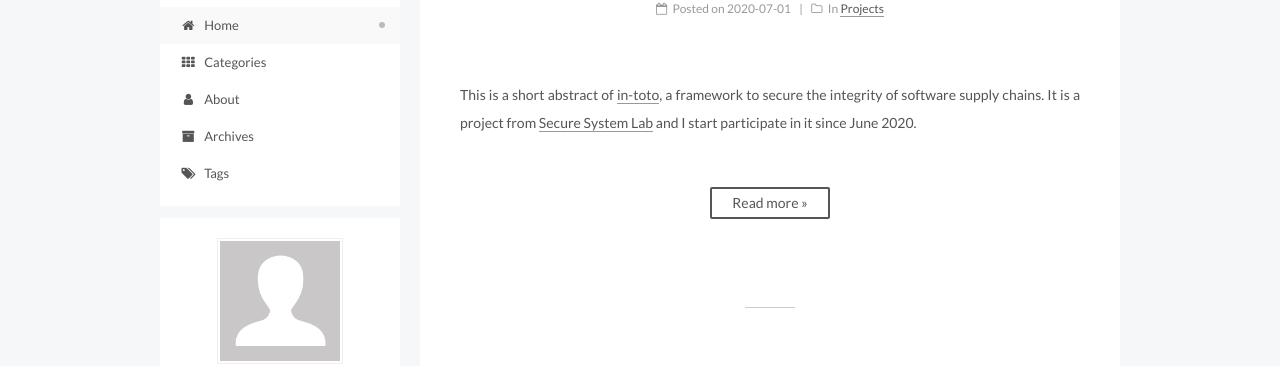
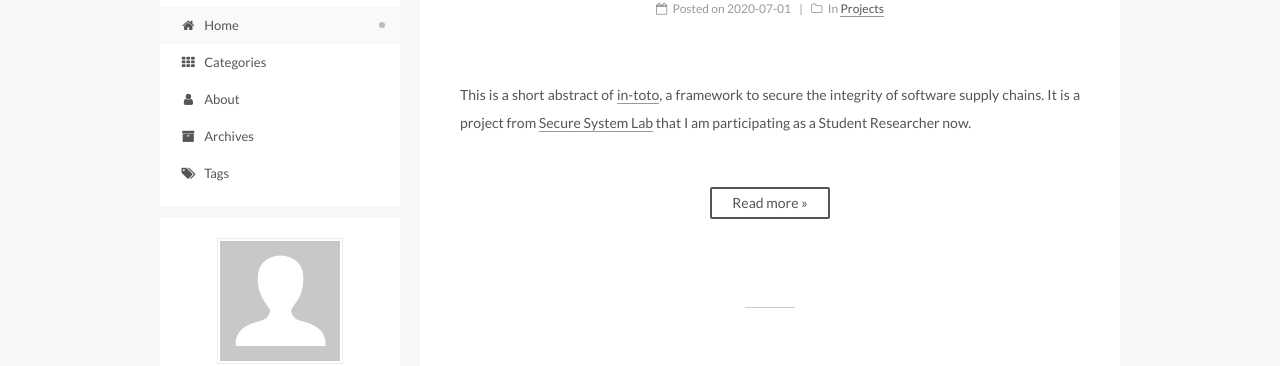
Before and after one commit to SolidifiedRay/my-blog, a Jekyll site: the page built from index.html, in a window 1280 px wide. Shown: the part 128-494 px from the top of the page. Built offline with Jekyll 4.4.1, drawn with Linux system fonts in a browser that asks for light colours; the list of posts is cut into pages by our own code.

Commit message:
fix some nits

```diff
--- a/_posts/projects/2020-07-04-in-toto-summary.md
+++ b/_posts/projects/2020-07-04-in-toto-summary.md
@@ -9,19 +9,19 @@ tags:
 - Python
 ---
 
-This is a short abstract of [in-toto](https://in-toto.io/), a framework to secure the integrity of software supply chains. It is a project from [Secure System Lab](https://ssl.engineering.nyu.edu/) and I start participate in it since June 2020.
+This is a short abstract of [in-toto](https://in-toto.io/), a framework to secure the integrity of software supply chains. It is a project from [Secure System Lab](https://ssl.engineering.nyu.edu/) that I am participating as a Student Researcher now.
 
-First, what is a software supply chains and why is it important?
+First, what is a software supply chain and why is it important?
 ![software supply chain](https://ssl.engineering.nyu.edu/img/projects/in-toto_diagram.png)
-The software supply chain is a series of steps to make software can run in the end-users system. It may include steps such as test, build, and package. It is important because if someone compromise the supply chain, attacker can hide and distribute malware to a significant number of users, given the app's popularity. Microsoft has a well explained short video about supply chain attack, you can view it [here](https://docs.microsoft.com/en-us/windows/security/threat-protection/intelligence/supply-chain-malware).
+The software supply chain is a series of steps to make software run in the end-users system. It may include steps such as test, build, and package. It is important because if someone compromise the supply chain, attacker can hide and distribute malware to a significant number of users, given the app's popularity. Microsoft has a well explained short video about supply chain attack, you can view it [here](https://docs.microsoft.com/en-us/windows/security/threat-protection/intelligence/supply-chain-malware).
 
-Then how can we protect the software supply chain? Citing from Microsoft's document above, one approach is to “deploy strong code integrity policies to allow only authorized apps to run.” The role of in-toto is similar to this. In-toto secures the software supply chain by specifying information of each step and who is authorized to perform each step.
+Then the question is, how can we protect the software supply chain? Citing from Microsoft's document above, one approach is to “deploy strong code integrity policies to allow only authorized apps to run.” The role of in-toto is similar to this. In-toto secures the software supply chain by specifying information of each step and who is authorized to carry out each step.
 
 I will use in-toto [demo](https://github.com/in-toto/demo) to help understand how in-toto works. In this demo, we need to perform all steps of a simple software supply chain: Alice is the **owner** of this project, Bob is the developer, and Carl packages the software. Bob and Carl can also be called as project **functionaries**, who will carry out the steps of the supply chain.
 
-First, Alice needs to create a **supply chain layout**. **Supply chain layout** is a signed file that includes the details and requirements of each step. It also includes a list of the **functionaries** who are in charge of carrying out each step. For this demo, it will include Bob's and Carl's public key. The layout of this demo will include the following data:
+First, Alice needs to create a **supply chain layout**. **Supply chain layout** is a signed file that includes the details and requirements of each step. It also includes a list of the **functionaries** who are in charge of carrying out each step. For this demo, it includes Bob's and Carl's public key. The layout file of this demo includes the following data:
 
-The layout file will be signed with owner's private key. In this demo, it is Alice's private key.
+It will be signed with owner's private key. In this demo, it is Alice's private key.
 <pre>
 	<code class="json">
 		"signatures": [
@@ -134,4 +134,4 @@ This link file will be singed with Bob's private keys. It also includes the name
 
 After all the steps are carried out, the client will have the layout file and all the link files. Then the client can use these files to verify any unexpected changes in the supply chain.
 
-This is just a very rough illustration of how in-toto works, and I have to admit that I am not a good writer. I may come back to revise this blog sometime later. You can also check the full, well-explained document of in-toto [here](https://github.com/in-toto/docs/blob/master/in-toto-spec.md).
+This is just a very rough illustration of how in-toto works, and I have to admit that I am not a good writer. I may come back to revise this blog sometime later. You can also check the full, well explained document of in-toto [here](https://github.com/in-toto/docs/blob/master/in-toto-spec.md).
```
